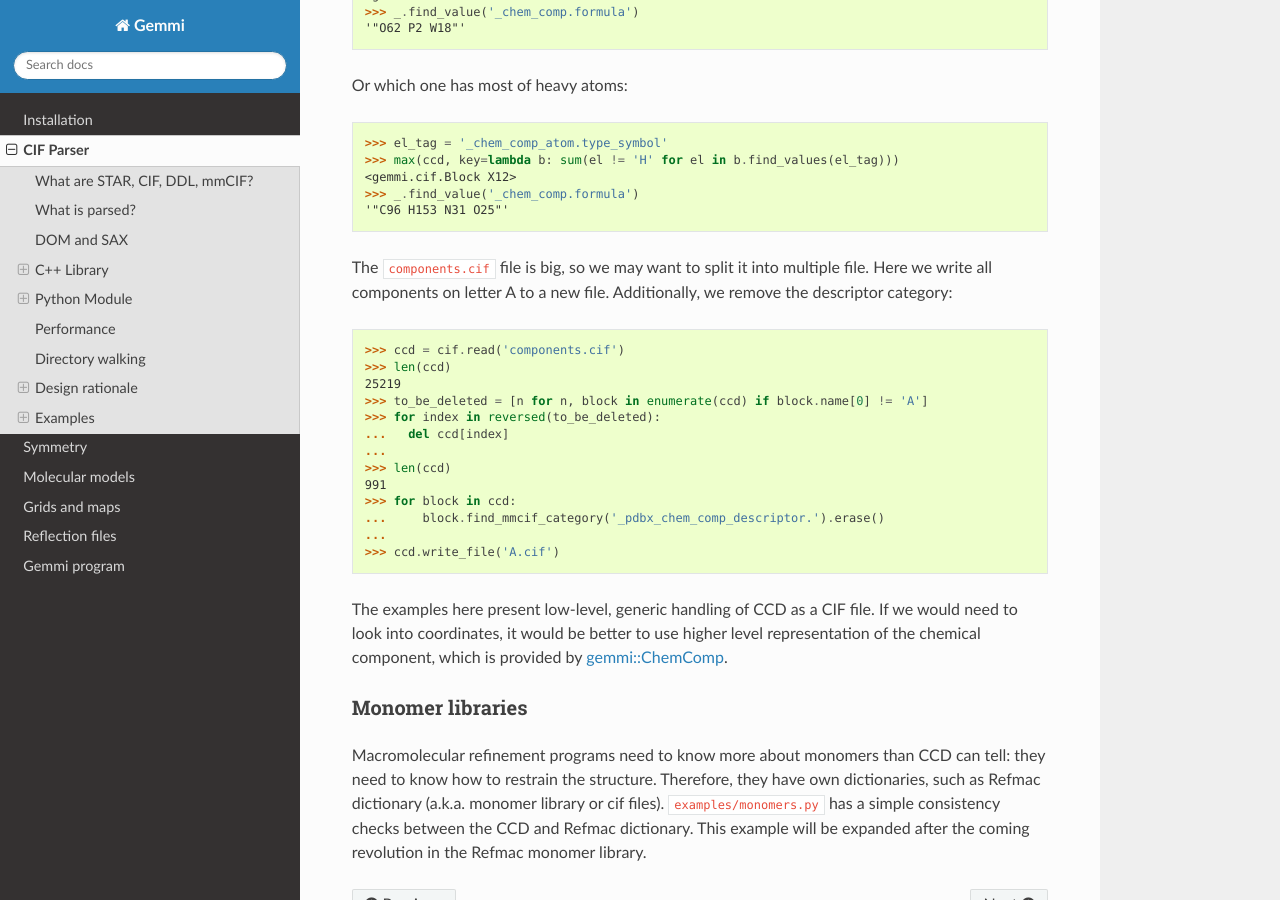
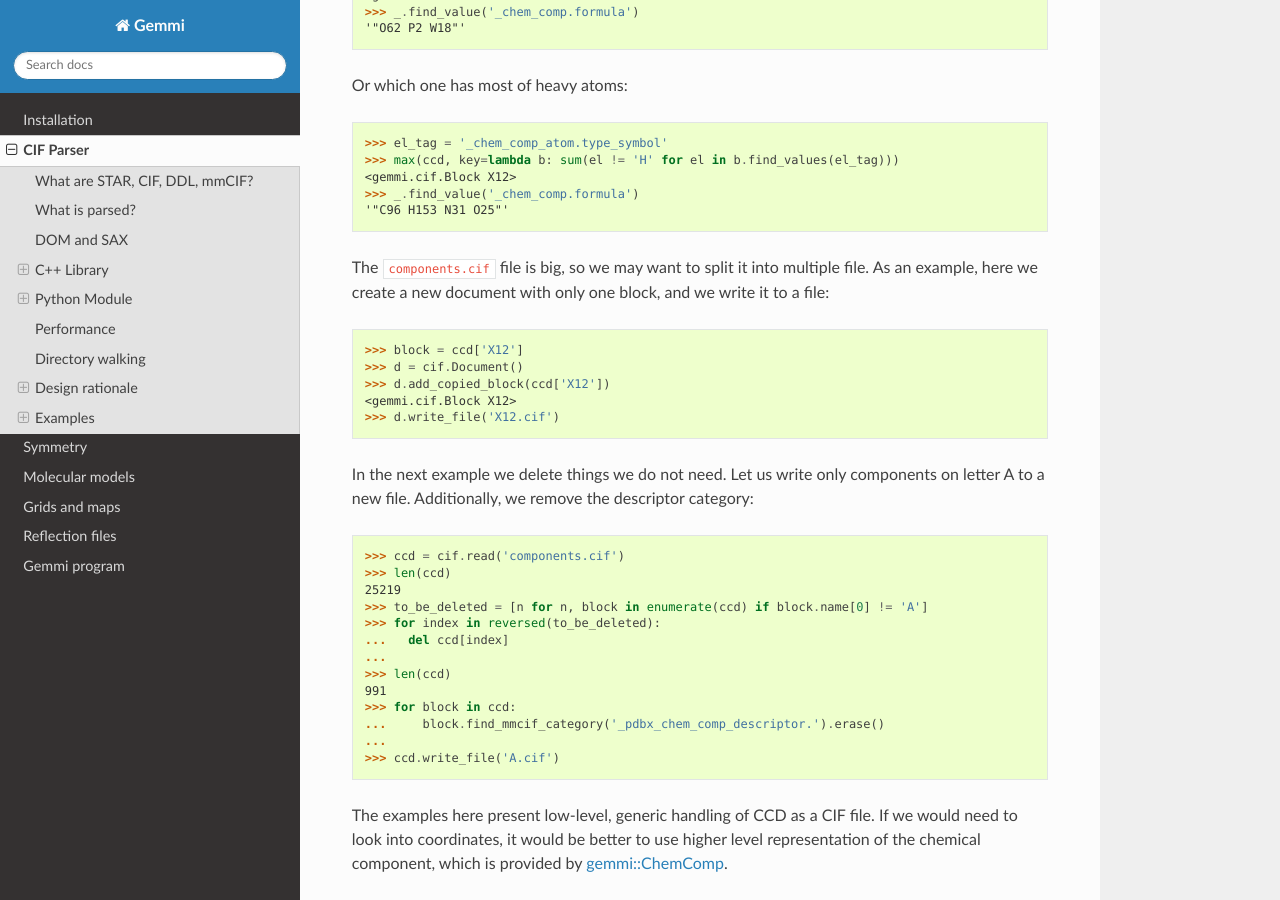
Before and after one commit to project-gemmi/gemmi, a Sphinx documentation site: the page built from docs/cif-parser.rst, in a window 1280 px wide and 900 px high, scrolled down 29168 px. Built offline with Sphinx 7.4.7 and the Read the Docs theme 2.0.0, drawn with Linux system fonts in a browser that asks for light colours.

Commit message:
cif.Document.add_copied_block()

```diff
--- a/docs/cif-parser.rst
+++ b/docs/cif-parser.rst
@@ -1601,7 +1601,19 @@ Or which one has most of heavy atoms:
     '"C96 H153 N31 O25"'
 
 The :file:`components.cif` file is big, so we may want to split it into
-multiple file. Here we write all components on letter A to a new file.
+multiple file. As an example, here we create a new document with only
+one block, and we write it to a file:
+
+.. doctest::
+
+    >>> block = ccd['X12']
+    >>> d = cif.Document()
+    >>> d.add_copied_block(ccd['X12'])
+    <gemmi.cif.Block X12>
+    >>> d.write_file('X12.cif')
+
+In the next example we delete things we do not need.
+Let us write only components on letter A to a new file.
 Additionally, we remove the descriptor category:
 
 .. doctest::
```
Also changed, not shown: 1 other file.
